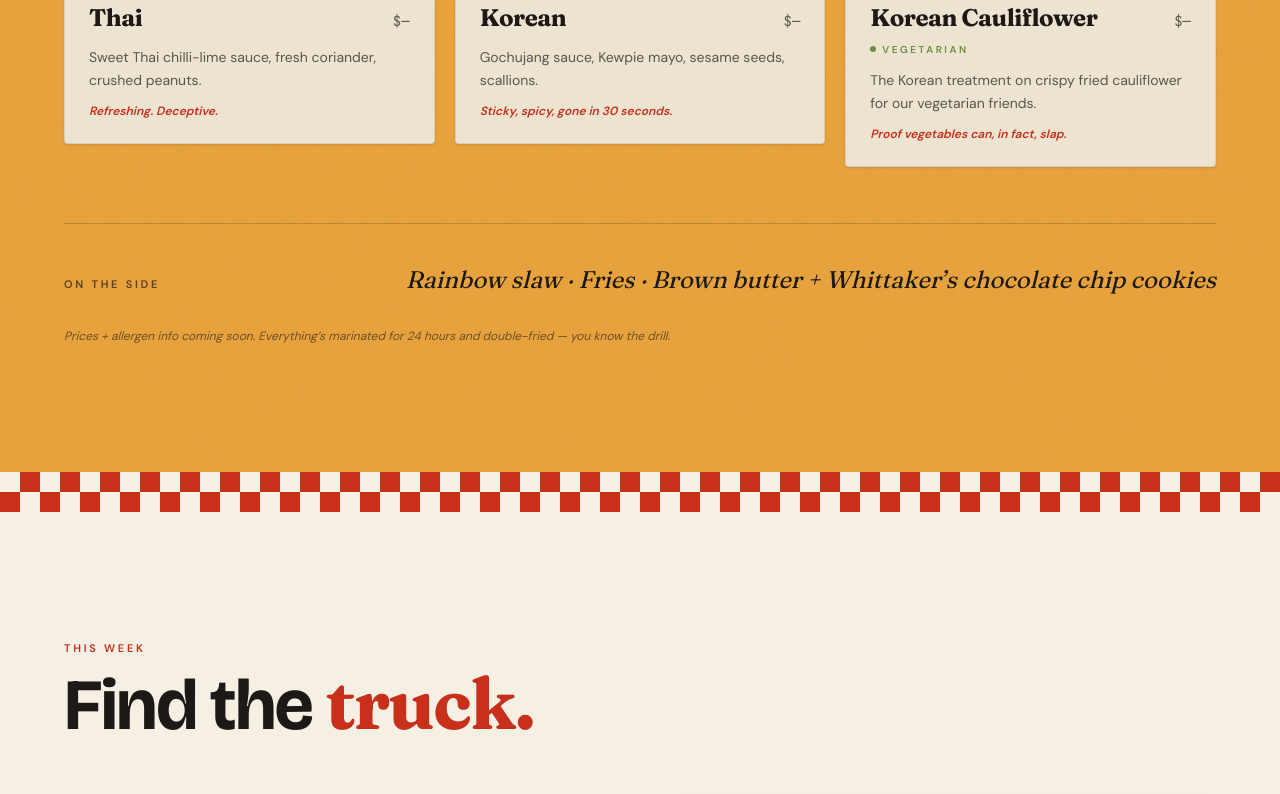
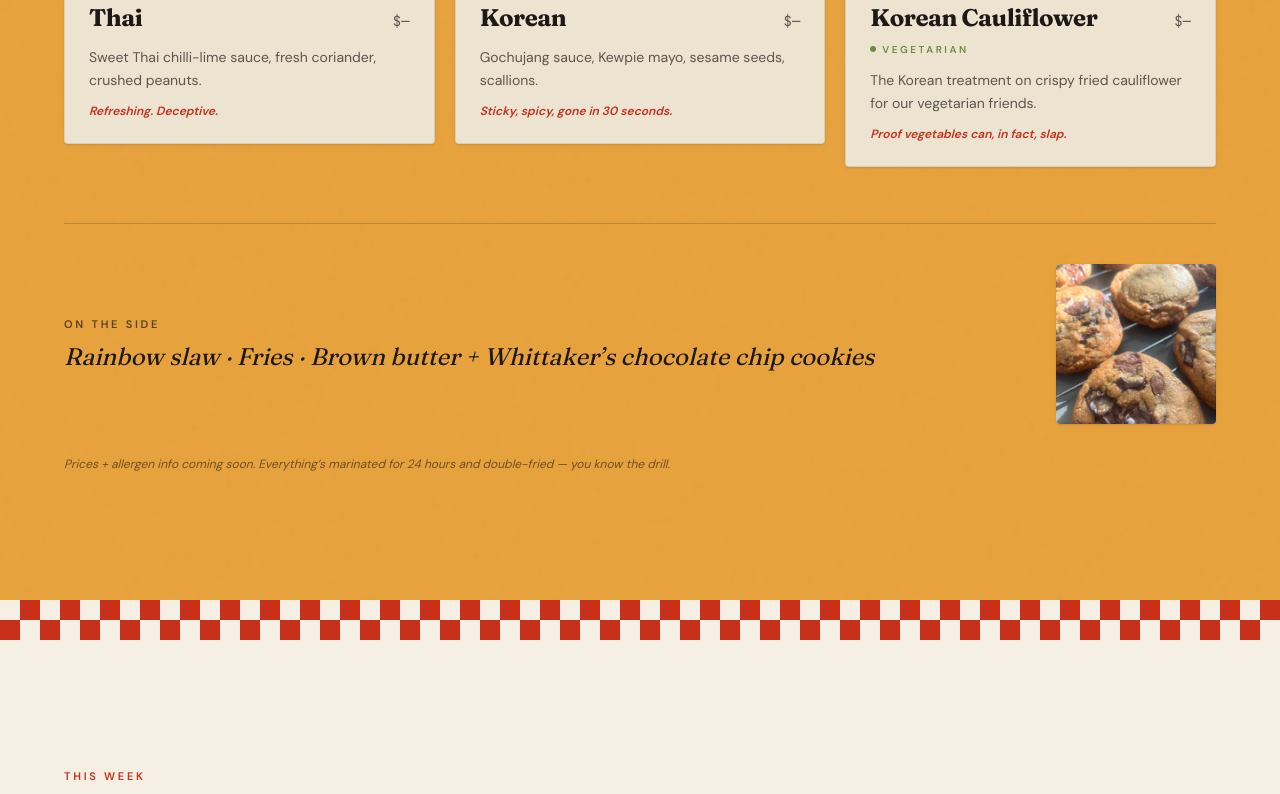
Before and after one commit to V1C4X/burchies-website, a Next.js app: page / in a window 1280 px wide. Shown: the part 2744-3538 px from the top of the page. Built offline with nearby package versions, Linux system fonts and the light colour scheme; no server answers; grey boxes are pictures that could not be loaded.

Commit message:
style(menu): show cookie photo next to the On-the-side list

```diff
--- a/src/components/MenuGrid.tsx
+++ b/src/components/MenuGrid.tsx
@@ -1,4 +1,5 @@
 'use client'
+import Image from 'next/image'
 import { motion, useReducedMotion } from 'framer-motion'
 import { MenuCard } from './MenuCard'
 import { menu, sides } from '@/data/menu'
@@ -43,13 +44,24 @@ export function MenuGrid() {
         </motion.div>
 
         <AnimatedSection delay={0.3}>
-          <div className="mt-14 pt-10 border-t border-charcoal/20 flex flex-col md:flex-row md:items-baseline md:justify-between gap-4">
-            <p className="text-[11px] tracking-widest uppercase text-charcoal/70 font-semibold">
-              On the side
-            </p>
-            <p className="font-editorial italic text-xl md:text-2xl text-charcoal">
-              {sides.join(' · ')}
-            </p>
+          <div className="mt-14 pt-10 border-t border-charcoal/20 flex flex-col md:flex-row md:items-center gap-6 md:gap-8">
+            <div className="flex-1">
+              <p className="text-[11px] tracking-widest uppercase text-charcoal/70 font-semibold">
+                On the side
+              </p>
+              <p className="font-editorial italic text-xl md:text-2xl text-charcoal mt-2">
+                {sides.join(' · ')}
+              </p>
+            </div>
+            <div className="relative w-32 h-32 md:w-40 md:h-40 rounded-sm overflow-hidden bg-bone shrink-0 shadow-sm">
+              <Image
+                src="/instagram/2025-08-11_06-32-17_DNNGyjXyZoY_5.jpg"
+                alt="Brown butter Whittaker's chocolate chip cookies on a cooling rack"
+                fill
+                sizes="(max-width: 768px) 128px, 160px"
+                className="object-cover"
+              />
+            </div>
           </div>
         </AnimatedSection>
 
```
